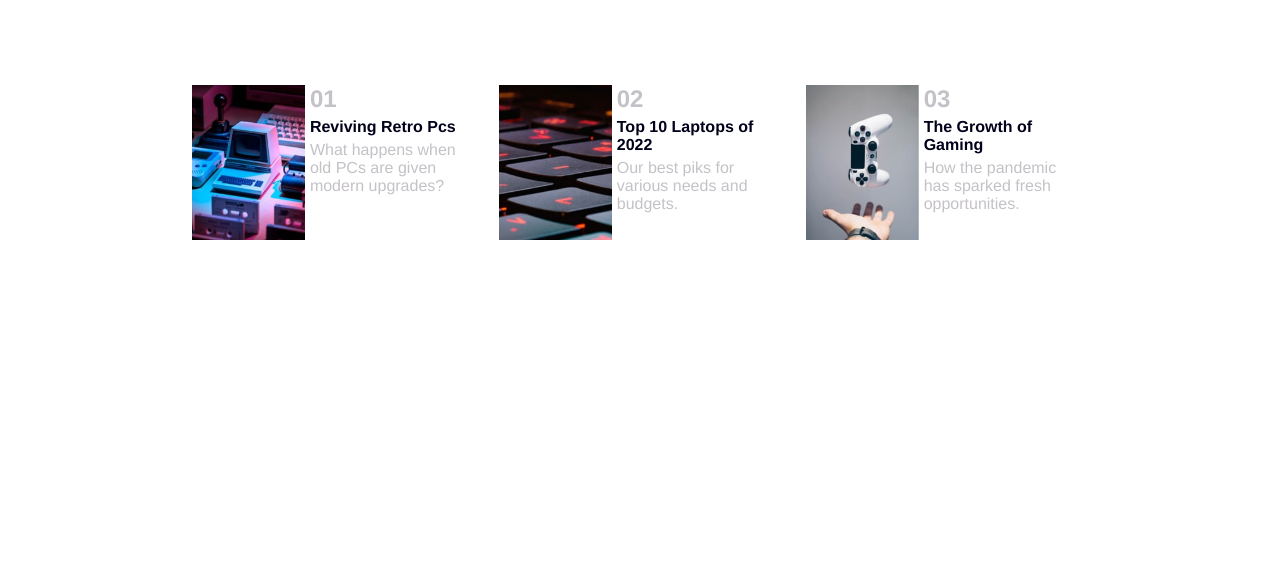
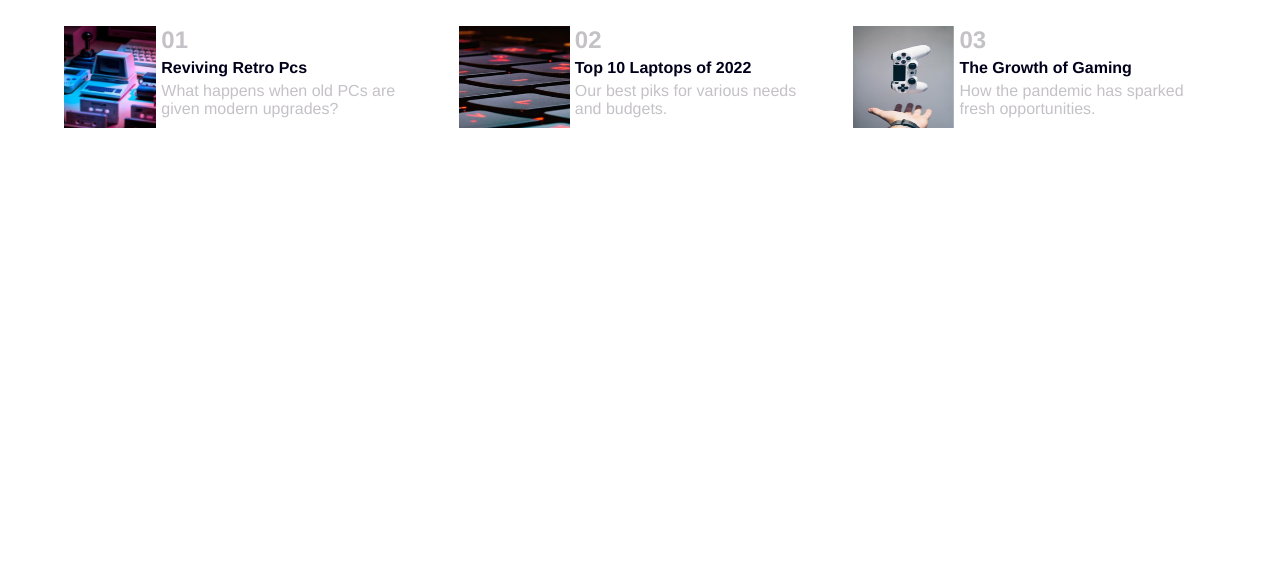
Before and after one commit to Luiz-Borba/testProject, a plain HTML site: page index.html in a window 1280 px wide. Shown: the part 732-1320 px from the top of the page. Drawn offline with Linux system fonts and the light colour scheme.

Commit message:
alteração responsividade

```diff
--- a/inde.js
+++ b/inde.js
@@ -5,6 +5,7 @@ function abrir(){
     document.getElementById("btn-content").style.transition = "all 0.5s"
     document.getElementById("btn-close").style.visibility = "visible"
     document.getElementById("container").style.backgroundColor = "rgba(0,0,0,0.8)"
+
 
 }
 function fechar(){
--- a/style.css
+++ b/style.css
@@ -145,12 +145,12 @@ strong {
   list-style: none;
 }
 #container {
-  width: 70%;
+  width: 90%;
   margin: 0px auto;
   margin-top: 80px;
   display: grid;
   grid-template-columns: 2fr 1fr;
-  grid-template-rows: 0.3fr 1.8fr 1fr;
+  grid-template-rows: 0.3fr 1.8fr 0.2fr;
   gap: 0px 0px;
   grid-template-areas:
     "header header"
```
